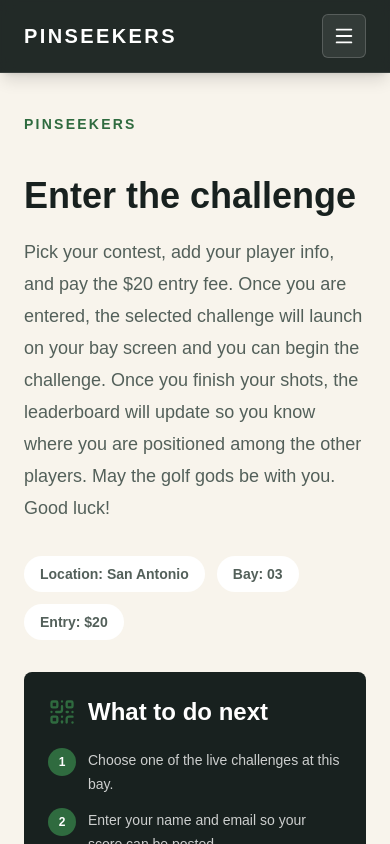
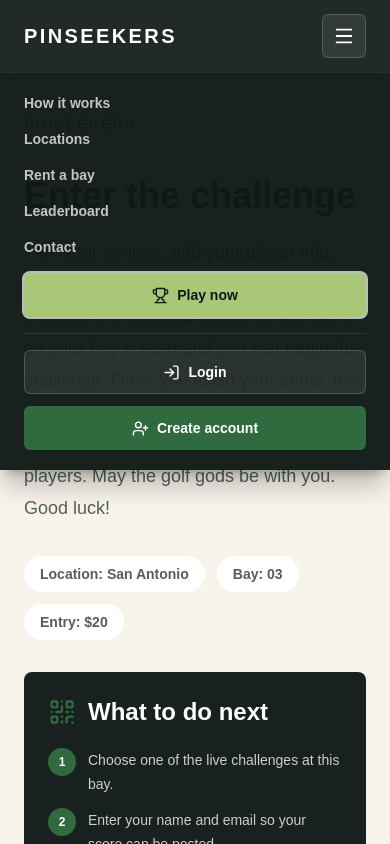
Before and after one commit to 8tw5kvtdxg-cmd/PinSeekersApp, a Next.js app: page /play in a window 390 px wide. Both pictures are taken after a click on the button 344 px from the left and 36 px from the top of the page. Shown: the top 844 px of the page. Built offline with nearby package versions, Linux system fonts and the light colour scheme.

Commit message:
Update mobile menu close behavior

```diff
--- a/app/components/site-header.tsx
+++ b/app/components/site-header.tsx
@@ -23,7 +23,7 @@
 
 export function SiteHeader() {
   const pathname = usePathname();
-  const [isOpen, setIsOpen] = useState(true);
+  const [isOpen, setIsOpen] = useState(false);
 
   const isActive = (href: string) => {
     if (href === "/#how-it-works") {
@@ -39,6 +39,7 @@
         <Link
           href="/"
           className="text-xl font-black tracking-[0.12em]"
+          onClick={() => setIsOpen(false)}
         >
           PINSEEKERS
         </Link>
@@ -51,6 +52,7 @@
                 "inline-flex h-10 items-center justify-center gap-2 rounded-md bg-[#a8c878] px-4 text-sm font-black text-[#101816] shadow-lg shadow-black/20 transition hover:bg-[#c1df8d]",
                 pathname === playAction.href && "ring-2 ring-white/70",
               )}
+              onClick={() => setIsOpen(false)}
             >
               <Trophy size={17} /> {playAction.label}
             </Link>
@@ -70,6 +72,7 @@
                       : "border border-white/18 bg-white/8 text-white hover:bg-white/14",
                     pathname === "/account" && "ring-1 ring-[#a8c878]/70",
                   )}
+                  onClick={() => setIsOpen(false)}
                 >
                   <Icon size={17} /> {item.label}
                 </Link>
@@ -104,6 +107,7 @@
                   "transition hover:text-white",
                   isActive(item.href) && "text-[#a8c878]",
                 )}
+                onClick={() => setIsOpen(false)}
               >
                 {item.label}
               </Link>
@@ -114,6 +118,7 @@
                 "inline-flex h-11 items-center justify-center gap-2 rounded-md bg-[#a8c878] px-4 text-sm font-black text-[#101816] transition hover:bg-[#c1df8d] sm:hidden",
                 pathname === playAction.href && "ring-2 ring-white/70",
               )}
+              onClick={() => setIsOpen(false)}
             >
               <Trophy size={17} /> {playAction.label}
             </Link>
@@ -132,6 +137,7 @@
                         ? "bg-[#2f6b3f] text-white hover:bg-[#3f7f4c]"
                         : "border border-white/18 bg-white/8 text-white hover:bg-white/14",
                     )}
+                    onClick={() => setIsOpen(false)}
                   >
                     <Icon size={17} /> {item.label}
                   </Link>
```
